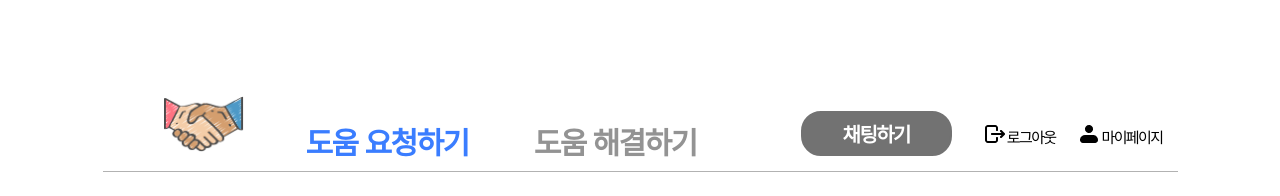
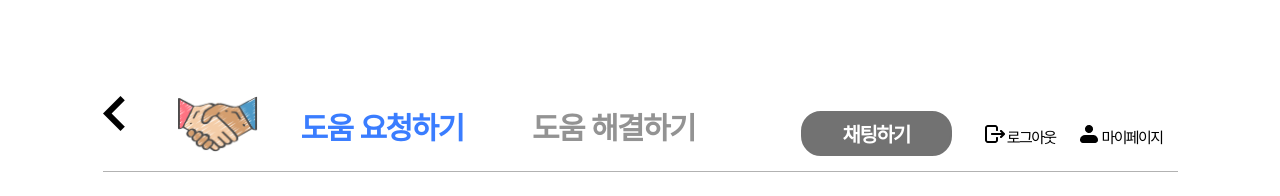
Before and after one commit to walloonam/Hand_In_Hand_Frontend, a plain HTML site: page html/base.html in a window 1280 px wide. Drawn offline with Linux system fonts and the light colour scheme.

Commit message:
base 수정

```diff
--- a/css/base.css
+++ b/css/base.css
@@ -32,12 +32,18 @@ a {
     border-bottom: solid 0.0625rem #B2B2B2;
 }
 
+.back_btn {
+    width: 2.1875rem;
+    height: 1.36719rem;
+    margin-top: 5.99rem;
+}
+
 .logo_btn {
     /* position: absolute; */
     width: 5rem;
     height: 3.5165rem;
     margin-top: 5.99rem;
-    margin-left: 3.87rem;
+    margin-left: 2.51rem;
 }
 
 .logo_btn img {
@@ -48,8 +54,8 @@ a {
 .nav_menu {
     /* position: absolute; */
     flex: 2;
-    margin-top: 7.44rem;
-    margin-left: 2.94rem;
+    margin-top: 6.5rem;
+    margin-left: 1.69rem;
 }
 
 .nav_menu ul {
--- a/html/base.html
+++ b/html/base.html
@@ -20,6 +20,9 @@
 <body>
 
     <nav class="nav_bar">
+        <div class="back_btn">
+            <a href="#"><img src="../img/arrow.png" alt=""></a>
+        </div>
         <div class="logo_btn">
             <a href="#"><img src="../img/logo.png" alt="" class="logo_img"></a>
         </div>
```
